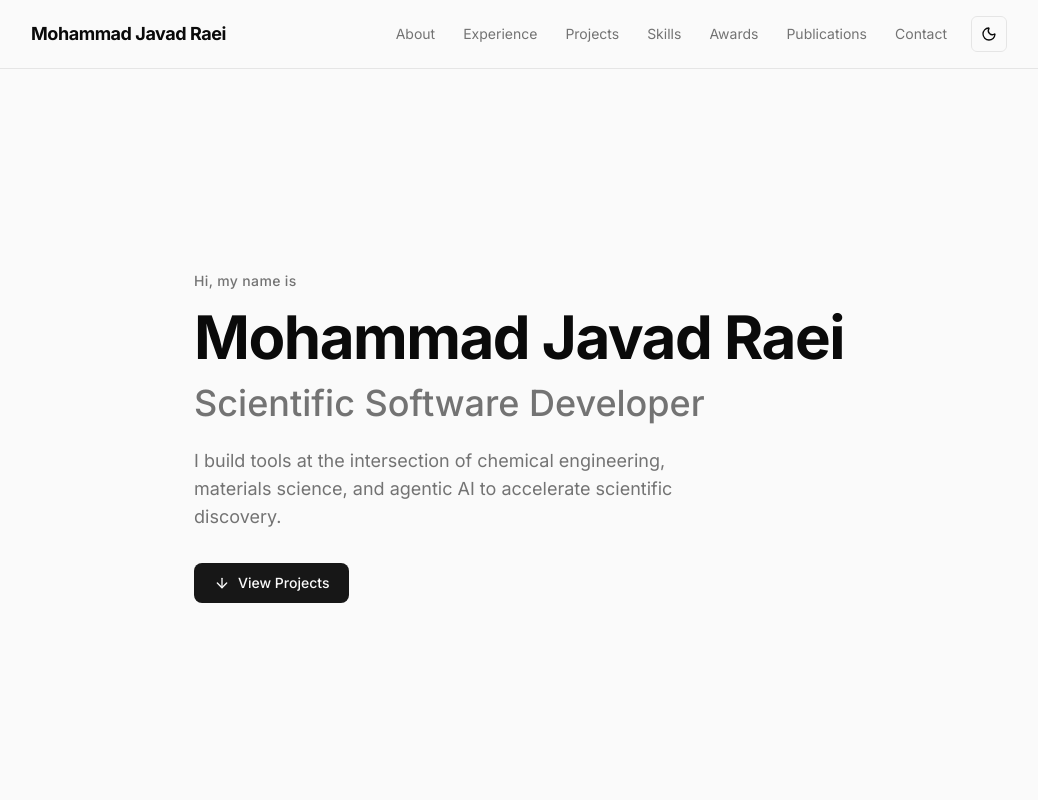
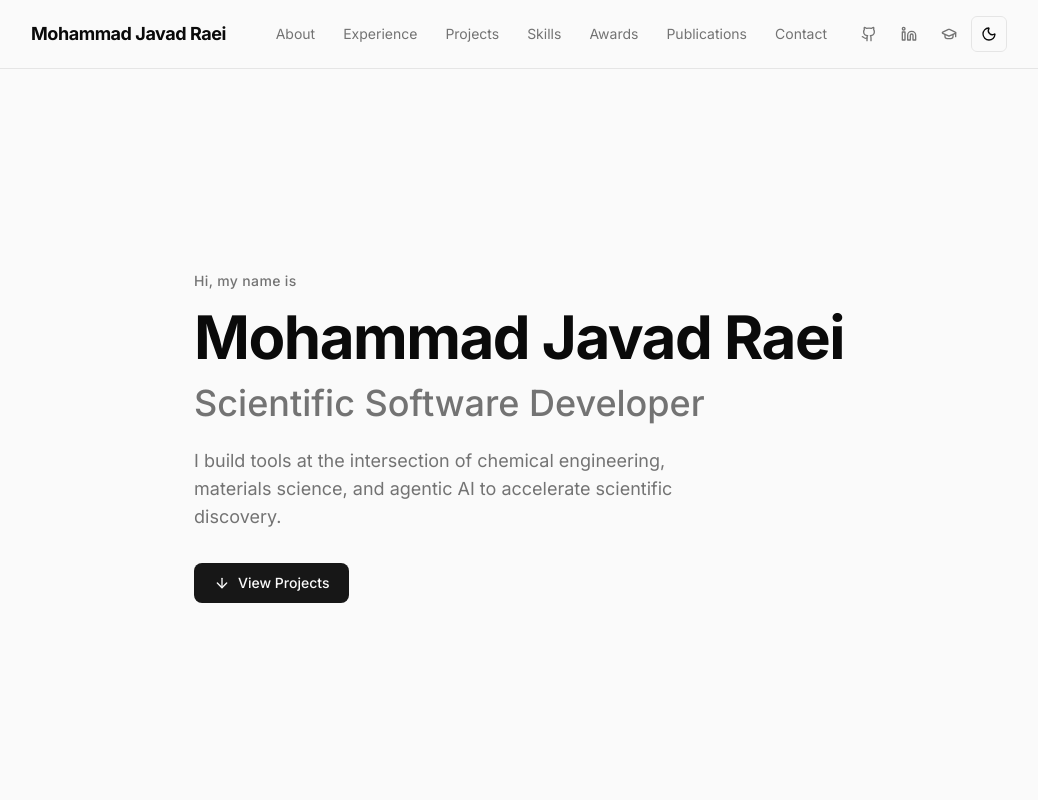
Before and after one commit to MJRaei/portfolio, a Next.js app: page / in a window 1280 px wide. Shown: the top 800 px of the page, without its empty margins (121-1159 px from the left). Built offline with nearby package versions, Linux system fonts and the light colour scheme.

Commit message:
added personal pages links to the header

```diff
--- a/src/components/layout/header.tsx
+++ b/src/components/layout/header.tsx
@@ -3,10 +3,17 @@
 import Link from "next/link";
 import { useState } from "react";
 import { usePathname, useRouter } from "next/navigation";
-import { Menu, X } from "lucide-react";
+import { Menu, X, Github, Linkedin, GraduationCap } from "lucide-react";
 import { ThemeToggle } from "@/components/ui/theme-toggle";
 import { navLinks, siteConfig } from "@/lib/constants";
+import { personalInfo } from "@/data/personal";
 import { cn } from "@/lib/utils";
+
+const iconMap: Record<string, React.ComponentType<{ className?: string }>> = {
+  Github,
+  Linkedin,
+  GraduationCap,
+};
 
 export function Header() {
   const [mobileOpen, setMobileOpen] = useState(false);
@@ -48,13 +55,43 @@ export function Header() {
               {link.label}
             </Link>
           ))}
-          <div className="ml-2">
+          <div className="ml-2 flex items-center gap-1">
+            {personalInfo.socialLinks.map((link) => {
+              const Icon = iconMap[link.icon];
+              return (
+                <a
+                  key={link.platform}
+                  href={link.url}
+                  target="_blank"
+                  rel="noopener noreferrer"
+                  className="inline-flex h-9 w-9 items-center justify-center rounded-md text-muted-foreground transition-colors hover:text-foreground"
+                  aria-label={link.platform}
+                >
+                  {Icon && <Icon className="h-4 w-4" />}
+                </a>
+              );
+            })}
             <ThemeToggle />
           </div>
         </div>
 
         {/* Mobile nav trigger */}
-        <div className="flex items-center gap-2 md:hidden">
+        <div className="flex items-center gap-1 md:hidden">
+          {personalInfo.socialLinks.map((link) => {
+            const Icon = iconMap[link.icon];
+            return (
+              <a
+                key={link.platform}
+                href={link.url}
+                target="_blank"
+                rel="noopener noreferrer"
+                className="inline-flex h-9 w-9 items-center justify-center rounded-md text-muted-foreground transition-colors hover:text-foreground"
+                aria-label={link.platform}
+              >
+                {Icon && <Icon className="h-4 w-4" />}
+              </a>
+            );
+          })}
           <ThemeToggle />
           <button
             onClick={() => setMobileOpen(!mobileOpen)}
```
